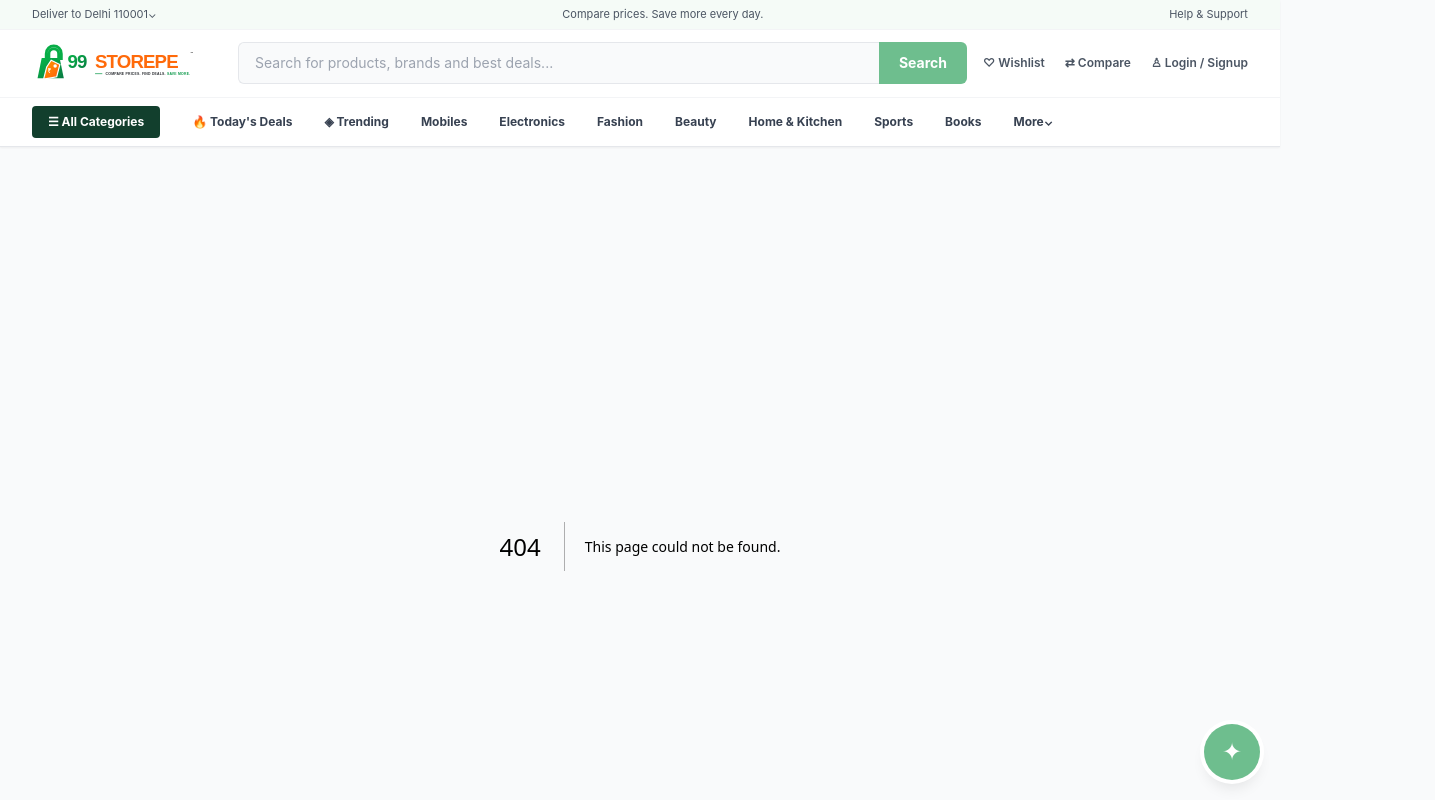
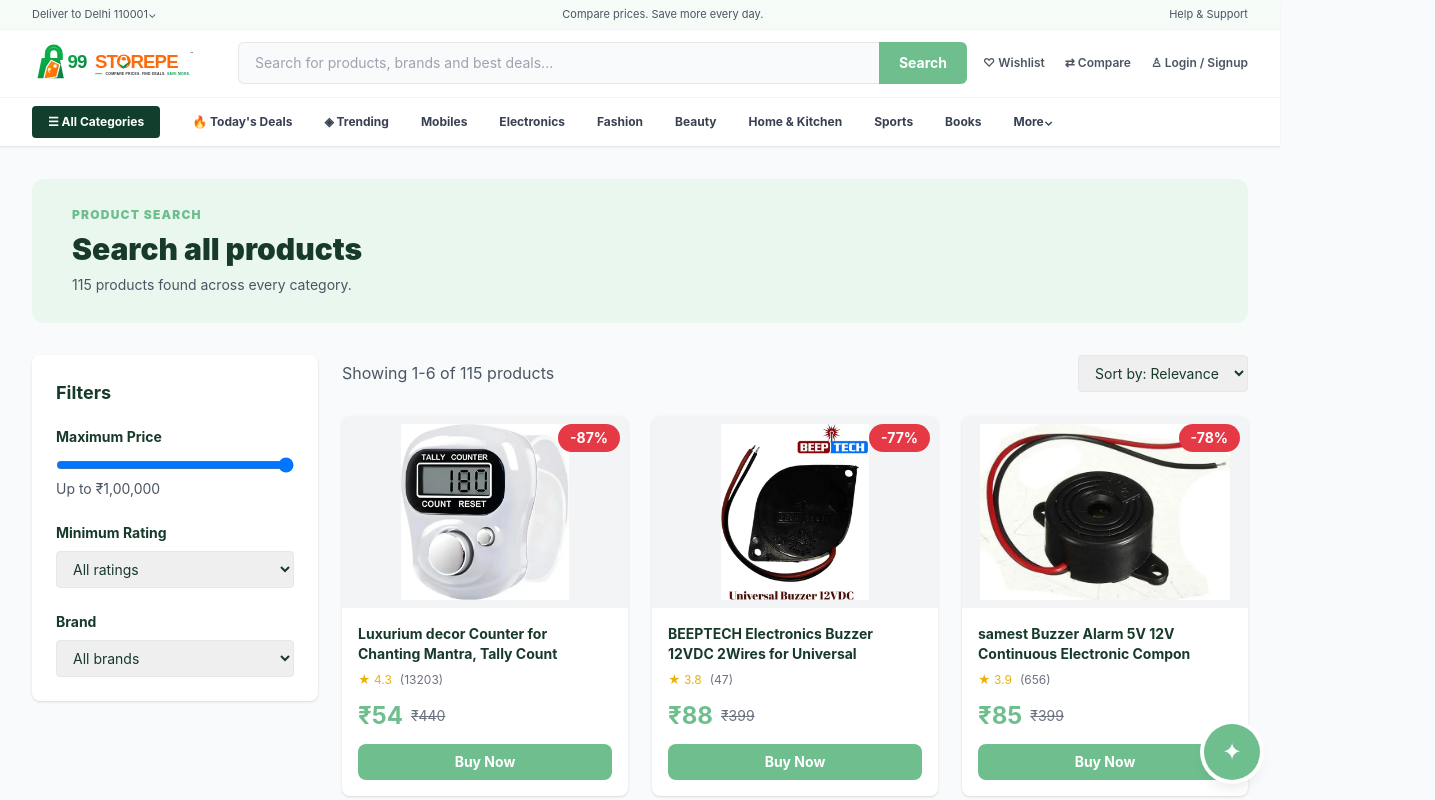
Before and after one commit to anukumarisk49-dev/store, a Next.js app: page /search in a window 1280 px wide. Before the commit this address had no page. Shown: the top 800 px of the page, 1435 px wide, since content can reach past the window. Built offline with nearby package versions, Linux system fonts and the light colour scheme.

Commit message:
added a search icon to the logo and fixed the search form closing tag in the header component

```diff
--- /dev/null
+++ b/src/app/search/page.tsx
@@ -0,0 +1,55 @@
+import type { Metadata } from 'next';
+import catalog from '../../../public/data/products.json';
+import CategoryProductGrid from '@/components/category/CategoryProductGrid';
+
+interface SearchPageProps {
+  searchParams: Promise<{ q?: string }>;
+}
+
+export async function generateMetadata({ searchParams }: SearchPageProps): Promise<Metadata> {
+  const { q } = await searchParams;
+  const query = q?.trim() || 'Products';
+  return {
+    title: `Search results for ${query}`,
+    description: `Search results for ${query} on 99StorePe.`,
+  };
+}
+
+export default async function SearchPage({ searchParams }: SearchPageProps) {
+  const { q } = await searchParams;
+  const query = q?.trim() || '';
+  const normalizedQuery = query.toLowerCase();
+  const results = Object.entries(catalog.categories).flatMap(([slug, category]) =>
+    category.products
+      .filter((product) => {
+        if (!normalizedQuery) return true;
+        return `${product.name} ${category.name} ${slug} ${product.merchant || ''}`
+          .toLowerCase()
+          .includes(normalizedQuery);
+      })
+      .map((product) => ({ ...product, category: category.name || slug }))
+  );
+
+  return (
+    <div className="mx-auto max-w-[1400px] px-4 py-8 sm:px-6 lg:px-8">
+      <div className="mb-8 rounded-xl bg-[#eaf7ee] px-6 py-7 sm:px-10">
+        <p className="text-xs font-black uppercase tracking-widest text-primary">Product search</p>
+        <h1 className="mt-2 text-3xl font-black text-[#173a2a]">
+          {query ? `Results for “${query}”` : 'Search all products'}
+        </h1>
+        <p className="mt-2 text-sm text-gray-600">
+          {results.length} {results.length === 1 ? 'product' : 'products'} found across every category.
+        </p>
+      </div>
+
+      {results.length ? (
+        <CategoryProductGrid products={results} />
+      ) : (
+        <div className="rounded-xl border border-gray-100 bg-white p-12 text-center shadow-sm">
+          <h2 className="text-xl font-black text-[#173a2a]">No products found</h2>
+          <p className="mt-2 text-sm text-gray-600">Try a different product name, category, or merchant.</p>
+        </div>
+      )}
+    </div>
+  );
+}
--- a/src/components/layout/Header.tsx
+++ b/src/components/layout/Header.tsx
@@ -1,8 +1,49 @@
 'use client';
 
 import Link from 'next/link';
+import { FormEvent, useMemo, useState } from 'react';
+import { useRouter } from 'next/navigation';
+import catalog from '../../../public/data/products.json';
+
+interface SearchProduct {
+  id: string;
+  name: string;
+  image: string;
+  price: number;
+  category: string;
+}
+
+const searchProducts: SearchProduct[] = Object.entries(catalog.categories).flatMap(([slug, category]) =>
+  category.products.map((product) => ({
+    id: product.id,
+    name: product.name,
+    image: product.image,
+    price: product.price,
+    category: category.name || slug,
+  }))
+);
 
 export default function Header() {
+  const router = useRouter();
+  const [query, setQuery] = useState('');
+  const [isFocused, setIsFocused] = useState(false);
+
+  const suggestions = useMemo(() => {
+    const normalizedQuery = query.trim().toLowerCase();
+    if (!normalizedQuery) return [];
+
+    return searchProducts
+      .filter((product) => `${product.name} ${product.category}`.toLowerCase().includes(normalizedQuery))
+      .slice(0, 5);
+  }, [query]);
+
+  const submitSearch = (event: FormEvent<HTMLFormElement>) => {
+    event.preventDefault();
+    const normalizedQuery = query.trim();
+    if (normalizedQuery) router.push(`/search?q=${encodeURIComponent(normalizedQuery)}`);
+    setIsFocused(false);
+  };
+
   return (
     <header className="sticky top-0 z-50 border-b border-gray-200 bg-white/95 shadow-sm backdrop-blur">
       <div className="border-b border-gray-100 bg-[#f5fbf7] text-[11px] text-gray-600">
@@ -22,10 +63,36 @@
             height="250"
           />
         </Link>
-        <div className="hidden min-w-0 flex-1 md:flex">
-          <input type="search" placeholder="Search for products, brands and best deals..." className="w-full rounded-l-md border border-r-0 border-gray-200 bg-gray-50 px-4 py-2.5 text-sm outline-none transition focus:border-primary focus:bg-white" />
-          <button type="button" className="rounded-r-md bg-primary px-5 text-sm font-bold text-white transition hover:bg-[#4ea875]">Search</button>
-        </div>
+        <form onSubmit={submitSearch} className="relative hidden min-w-0 flex-1 md:flex">
+          <input
+            type="search"
+            value={query}
+            onChange={(event) => setQuery(event.target.value)}
+            onFocus={() => setIsFocused(true)}
+            onKeyDown={(event) => { if (event.key === 'Escape') setIsFocused(false); }}
+            placeholder="Search for products, brands and best deals..."
+            aria-label="Search products"
+            autoComplete="off"
+            className="w-full rounded-l-md border border-r-0 border-gray-200 bg-gray-50 px-4 py-2.5 text-sm outline-none transition focus:border-primary focus:bg-white"
+          />
+          <button type="submit" className="rounded-r-md bg-primary px-5 text-sm font-bold text-white transition hover:bg-[#4ea875]">Search</button>
+          {isFocused && query.trim() && (
+            <div className="absolute left-0 right-0 top-full z-50 mt-1 overflow-hidden rounded-md border border-gray-200 bg-white shadow-xl">
+              {suggestions.length ? suggestions.map((product) => (
+                <button
+                  key={product.id}
+                  type="button"
+                  onMouseDown={() => router.push(`/search?q=${encodeURIComponent(product.name)}`)}
+                  className="flex w-full items-center gap-3 border-b border-gray-100 px-4 py-3 text-left transition last:border-0 hover:bg-secondary"
+                >
+                  <img src={product.image} alt="" className="h-10 w-10 rounded object-contain" />
+                  <span className="min-w-0"><span className="block truncate text-xs font-bold text-gray-800">{product.name}</span><span className="mt-1 block text-[11px] text-gray-500">{product.category} · ₹{product.price.toLocaleString('en-IN')}</span></span>
+                </button>
+              )) : <p className="px-4 py-4 text-sm text-gray-500">No matching products found.</p>}
+              {suggestions.length > 0 && <button type="submit" className="w-full bg-[#f5fbf7] px-4 py-3 text-left text-xs font-bold text-primary hover:bg-secondary">View all results for &quot;{query.trim()}&quot; →</button>}
+            </div>
+          )}
+        </form>
         <div className="ml-auto flex items-center gap-3 text-xs font-semibold text-gray-600 sm:gap-5">
           <button type="button" className="hidden transition hover:text-primary sm:block">♡ Wishlist</button>
           <Link href="/compare" className="hidden transition hover:text-primary sm:block">⇄ Compare</Link>
```
Also changed, not shown: public/logo.svg, 1 other file (tests, documents, lock files or other folders).
